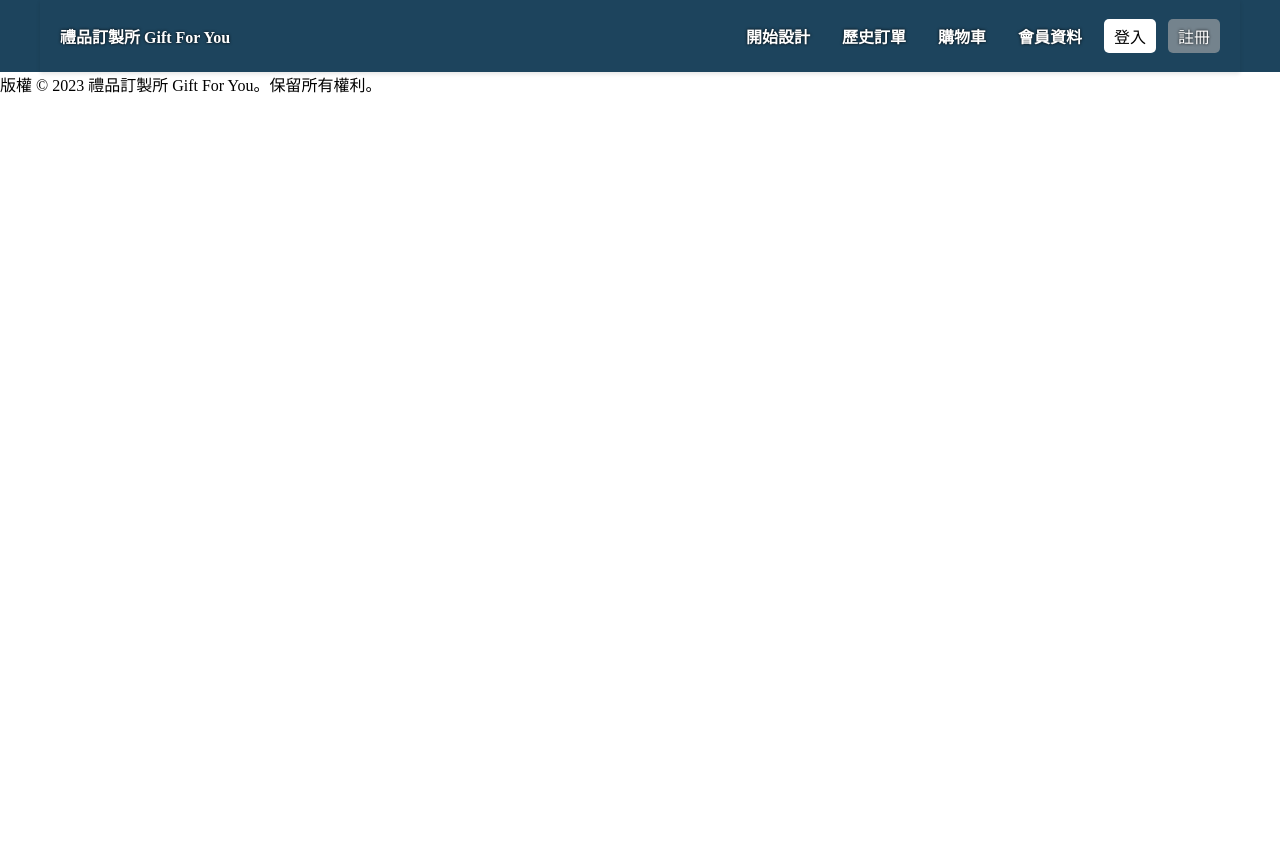
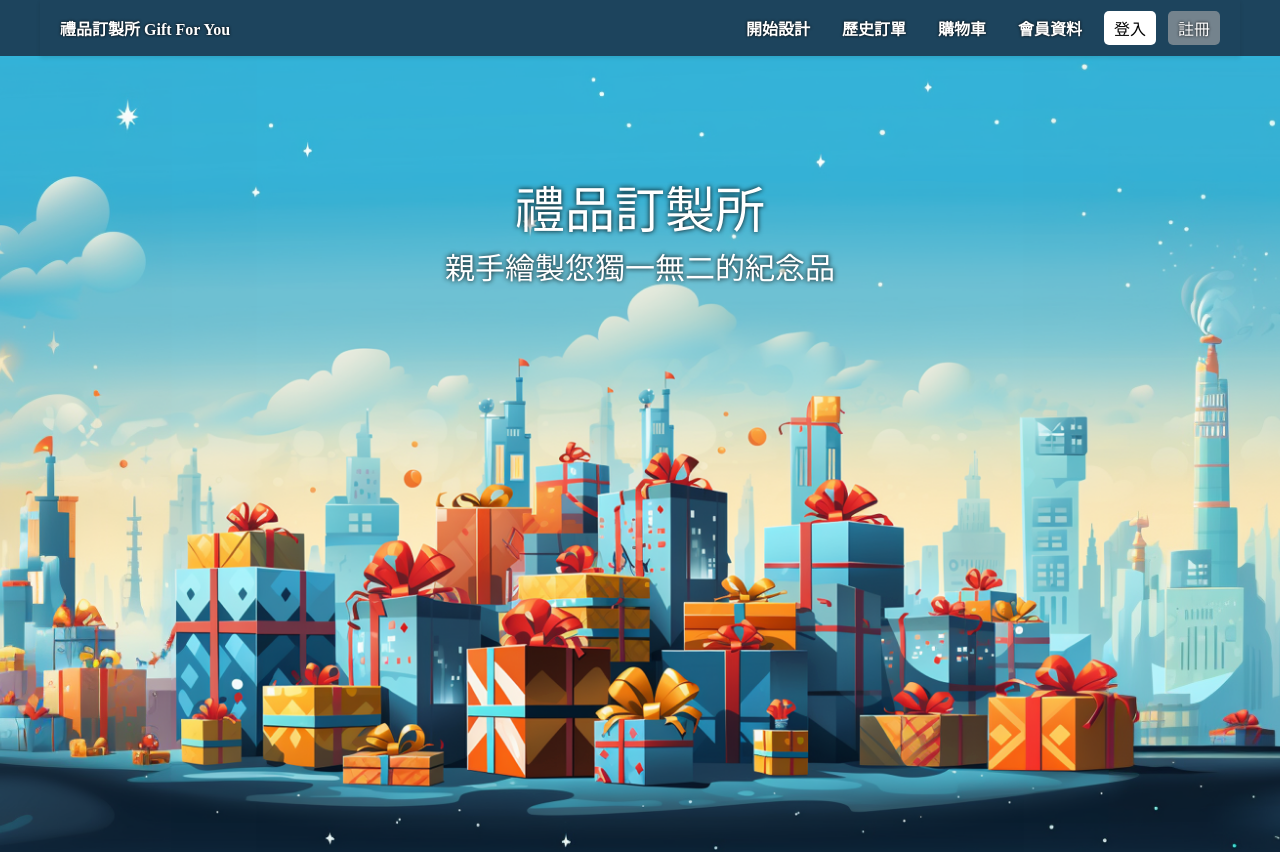
Before and after one commit to ywyang236/gift-for-you, a Next.js app: page / in a window 1280 px wide. Shown: the top 852 px of the page. Before the commit the page ends 800 px from the top, so only its background shows below. Built offline with nearby package versions, Linux system fonts and the light colour scheme.

Commit message:
Update navigation bar and add main visual image to homepage

```diff
--- a/src/app/layout.tsx
+++ b/src/app/layout.tsx
@@ -10,7 +10,7 @@ export default function Layout({children}: {children: React.ReactNode}) {
         <>
             <Head>
                 <title>禮品訂製所 Gift For You</title>
-                <meta name='description' content='親手繪製您獨一無二的紀念品。' />
+                <meta name='description' content='親手繪製您獨一無二的紀念品' />
                 <meta name='viewport' content='width=device-width, initial-scale=1' />
                 <link rel='icon' href='/favicon.ico' />
             </Head>
--- a/src/components/Navbar/Navbar.module.css
+++ b/src/components/Navbar/Navbar.module.css
@@ -13,7 +13,7 @@
     justify-content: space-between;
     align-items: center;
     padding: 0 20px;
-    height: 72px;
+    height: 56px;
     box-shadow: 0 2px 4px rgba(0, 0, 0, 0.1);
     font-size: 16px;
 }
@@ -27,6 +27,7 @@
     cursor: pointer;
     display: flex;
     align-items: center;
+    flex-shrink: 0;
 }
 
 .rightContainer {
--- a/src/pages/index.tsx
+++ b/src/pages/index.tsx
@@ -1,11 +1,18 @@
 // pages/index.tsx
 import React from 'react';
 import Layout from '../app/layout';
+import IndexCSS from '../styles/index.module.css';
 
 const Home = () => (
-	<Layout>
-		<a></a>
-	</Layout>
+    <Layout>
+        <div className={IndexCSS.main}>
+            <div className={IndexCSS.container}>
+                <span className={IndexCSS.title}>禮品訂製所</span>
+                <span className={IndexCSS.description}>親手繪製您獨一無二的紀念品</span>
+
+            </div>
+        </div>
+    </Layout >
 );
 
 export default Home;
--- a/src/styles/index.css
+++ /dev/null
@@ -1,3 +0,0 @@
-* {
-    background-color: aquamarine;
-}
--- /dev/null
+++ b/src/styles/index.module.css
@@ -0,0 +1,45 @@
+/* ../styles/index.css */
+
+.main {
+    display: flex;
+    justify-content: center;
+    align-items: center;
+    background-image: url('/images/gift.png');
+    background-size: cover;
+    background-position: center;
+}
+
+.container {
+    max-width: 1200px;
+    width: 100%;
+    height: 1000px;
+    position: relative;
+}
+
+.title {
+    font-size: 50px;
+    font-weight: 500;
+    color: white;
+    text-shadow: 0 0 5px rgb(0, 0, 0);
+    position: absolute;
+    top: 15%;
+    left: 50%;
+    transform: translate(-50%, -50%);
+    max-width: 1200px;
+    width: 100%;
+    text-align: center;
+}
+
+.description {
+    font-size: 30px;
+    font-weight: 400;
+    color: white;
+    text-shadow: 0 0 5px rgb(0, 0, 0);
+    position: absolute;
+    top: 21%;
+    left: 50%;
+    transform: translate(-50%, -50%);
+    max-width: 1200px;
+    width: 100%;
+    text-align: center;
+}
```
Also changed, not shown: public/images/gift.png (added), public/images/text.js (added).
